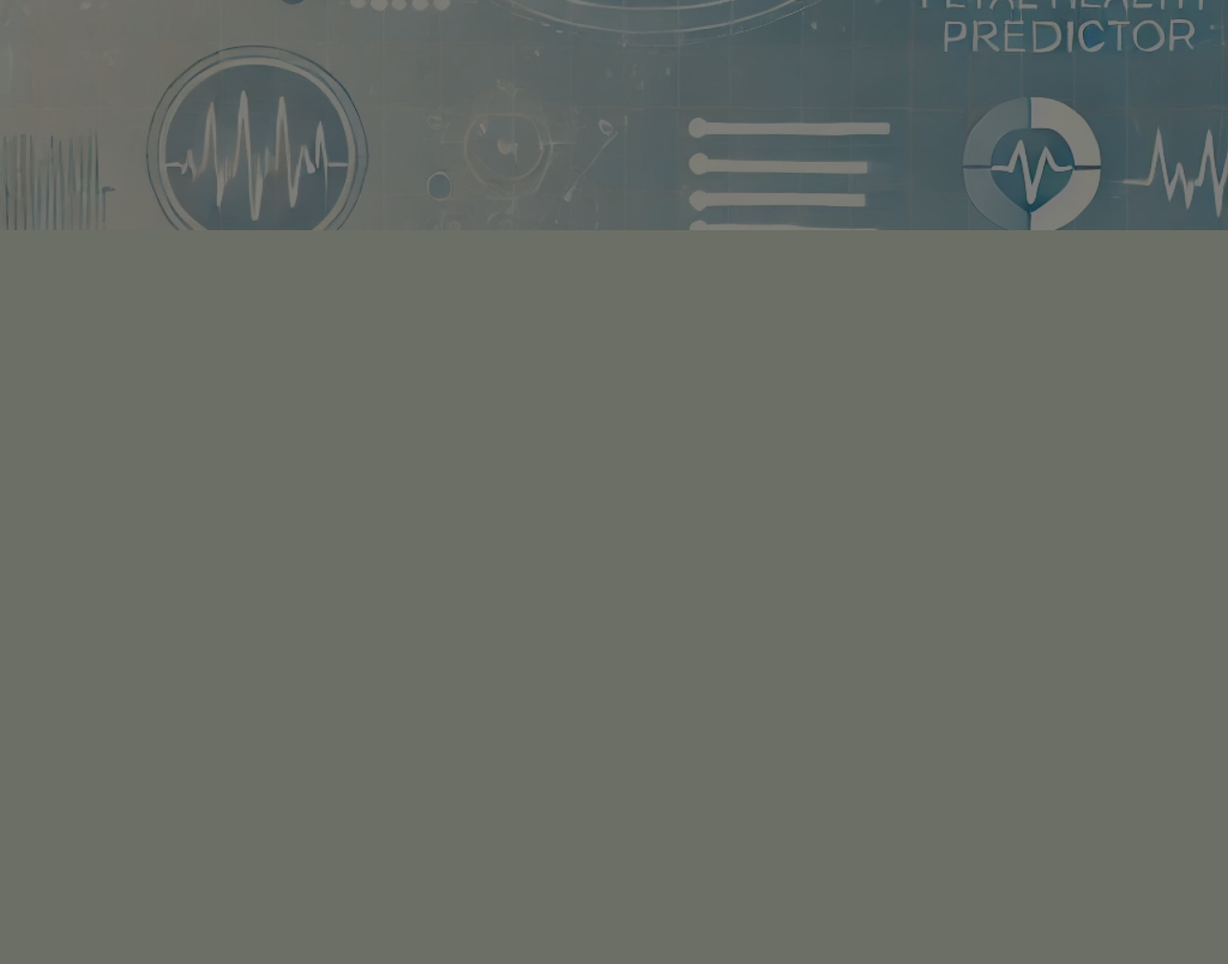
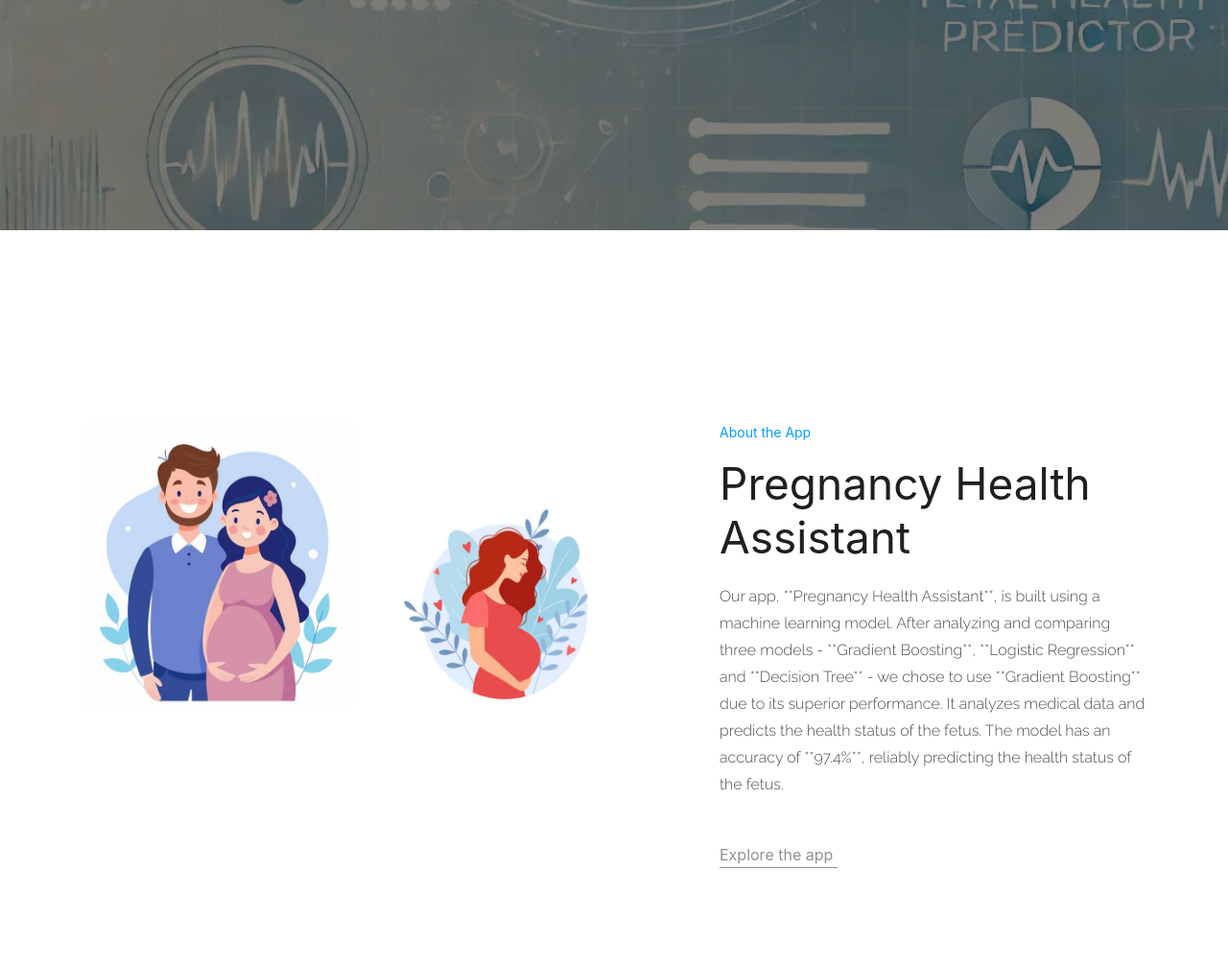
Before and after one commit to Constantin-Stamate/Pregnancy_Health_Assistant, a Python web app: template templates/index.html in a window 1280 px wide. Shown: the part 2960-3965 px from the top of the page at 96% size. Before the commit the page ends 3200 px from the top, so only its background shows below. Run offline with Jinja, Linux system fonts and the light colour scheme; the template is opened without the code that fills it, so the values that code supplies are empty; some libraries are stand-ins or nearby versions.

Commit message:
add app info section

```diff
--- a/templates/index.html
+++ b/templates/index.html
@@ -149,6 +149,38 @@
     </div>
 </div>
 
+<!--Information about the Pregnancy Health Assistant app-->
+<div class="about_area">
+    <div class="container">
+        <div class="row">
+            <div class="col-xl-7 col-lg-7">
+                <div class="about_thumb2 d-flex">
+                    <div class="img_1">
+                        <img src="../static/images/about_4.jpg" alt="" style="width: 284px; height: 300px;">
+                    </div>
+                    <div class="img_2">
+                        <img src="../static/images/about_3.jpg" alt="" style="width: 284px; height: 300px;">
+                    </div>
+                </div>
+            </div>
+            <div class="col-xl-5 col-lg-5">
+                <div class="about_info">
+                    <div class="section_title mb-20px">
+                        <span>About the App</span>
+                        <h3>Pregnancy Health Assistant<br></h3>
+                    </div>
+                    <p>Our app, **Pregnancy Health Assistant**, is built using a machine learning model.
+                        After analyzing and comparing three models - **Gradient Boosting**, **Logistic Regression**
+                        and **Decision Tree** - we chose to use **Gradient Boosting** due to its superior performance.
+                        It analyzes medical data and predicts the health status of the fetus.
+                        The model has an accuracy of **97.4%**, reliably predicting the health status of the fetus.</p>
+                    <a href="index.html" class="line-button">Explore the app</a>
+                </div>
+            </div>
+        </div>
+    </div>
+</div>
+
 </body>
 
 </html>
```
